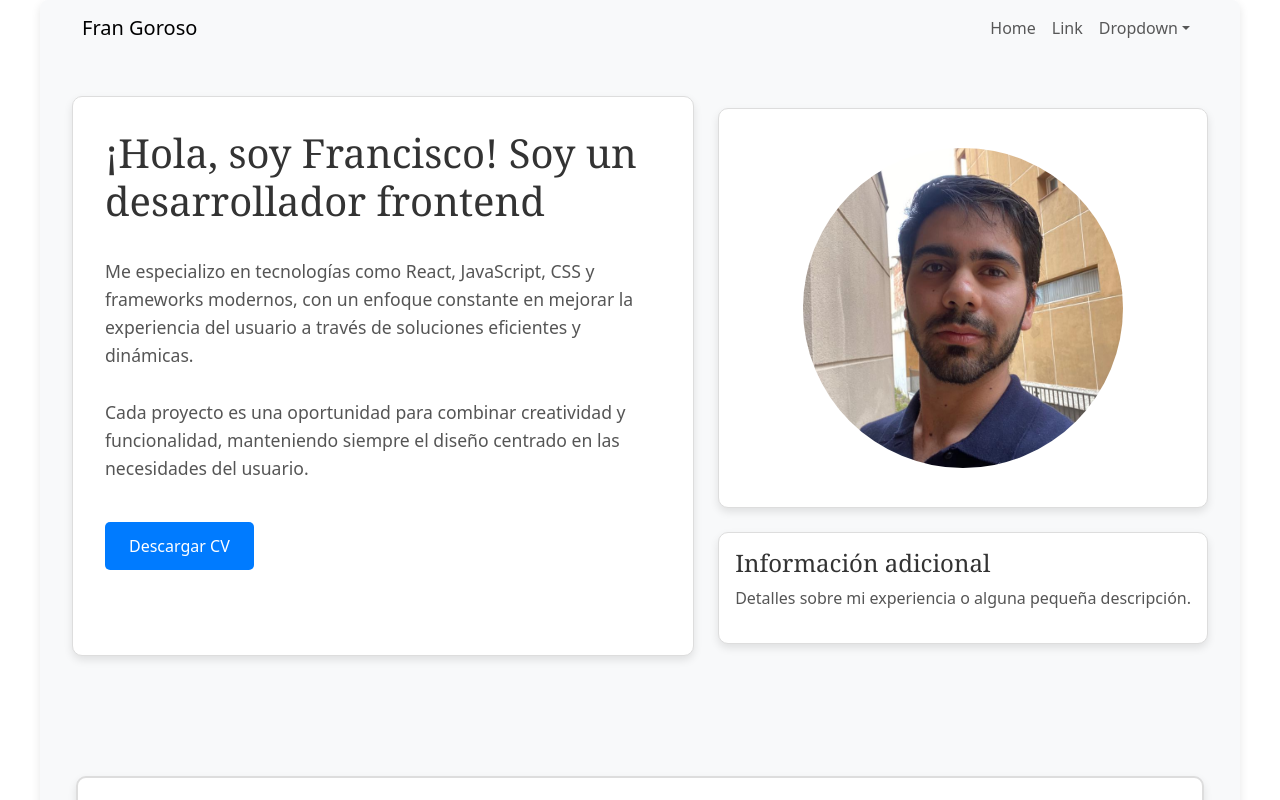
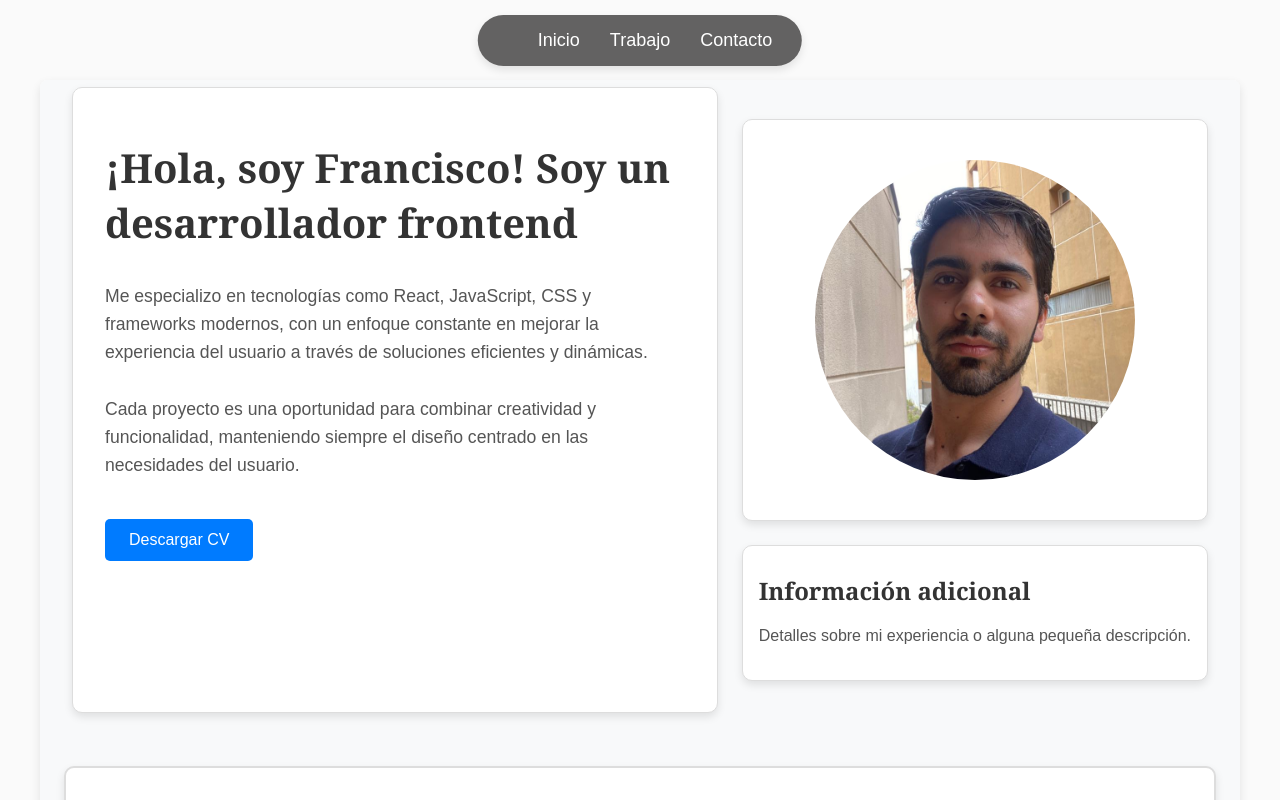
Before and after one commit to FranGoroso/portfolio, a React (Vite) app: page / in a window 1280 px wide. Shown: the top 800 px of the page. Built offline with nearby package versions, Linux system fonts and the light colour scheme.

Commit message:
navbar complete

```diff
--- a/src/components/customHeader/CustomHeader.jsx
+++ b/src/components/customHeader/CustomHeader.jsx
@@ -1,34 +1,18 @@
-import 'bootstrap/dist/css/bootstrap.min.css';
-import Container from 'react-bootstrap/Container';
-import Nav from 'react-bootstrap/Nav';
-import Navbar from 'react-bootstrap/Navbar';
-import NavDropdown from 'react-bootstrap/NavDropdown';
+import './customHeader.css';
 
 function BasicExample() {
   return (
-    <Navbar expand="lg" className="bg-body-tertiary">
-      <Container>
-        <Navbar.Brand href="#home">Fran Goroso</Navbar.Brand>
-        <Navbar.Toggle aria-controls="basic-navbar-nav" />
-        <Navbar.Collapse id="basic-navbar-nav">
-          <Nav className="ms-auto">
-            <Nav.Link href="#home">Home</Nav.Link>
-            <Nav.Link href="#link">Link</Nav.Link>
-            <NavDropdown title="Dropdown" id="basic-nav-dropdown">
-              <NavDropdown.Item href="#action/3.1">Action</NavDropdown.Item>
-              <NavDropdown.Item href="#action/3.2">
-                Another action
-              </NavDropdown.Item>
-              <NavDropdown.Item href="#action/3.3">Something</NavDropdown.Item>
-              <NavDropdown.Divider />
-              <NavDropdown.Item href="#action/3.4">
-                Separated link
-              </NavDropdown.Item>
-            </NavDropdown>
-          </Nav>
-        </Navbar.Collapse>
-      </Container>
-    </Navbar>
+    <div>
+      <nav className="navbar">
+        <div className="container">
+          <ul className="navbar-links">
+            <li><a href="#">Inicio</a></li>
+            <li><a href="#">Trabajo</a></li>
+            <li><a href="#">Contacto</a></li>
+          </ul>
+        </div>
+      </nav>
+    </div>
   );
 }
 
--- /dev/null
+++ b/src/components/customHeader/customHeader.css
@@ -0,0 +1,53 @@
+body {
+  margin-top: 80px;
+}
+
+/* Contenedor principal del navbar */
+.navbar {
+  display: flex;
+  justify-content: center;
+  align-items: center;
+  background-color: #636262;
+  padding: 15px 30px;
+  position: fixed;
+  top: 15px;
+  left: 50%;
+  transform: translateX(-50%);
+  z-index: 1000;
+  border-radius: 100px;
+  box-shadow: 0 4px 8px rgba(0, 0, 0, 0.1);
+  width: auto;
+}
+
+/* Contenido del contenedor */
+.container {
+  display: flex;
+  justify-content: center;
+  width: 50%;
+  max-width: 800px;
+  margin: 0 auto;
+}
+
+/* Lista de enlaces en el navbar */
+.navbar-links {
+  justify-content: center;
+  align-items: center;
+  list-style: none;
+  display: flex;
+  margin: 0;
+  padding: 0;
+}
+
+.navbar-links li {
+  margin-left: 30px;
+}
+
+.navbar-links a {
+  color: white;
+  font-size: 18px;
+  text-decoration: none;
+}
+
+.navbar-links a:hover {
+  text-decoration: underline;
+}
```
